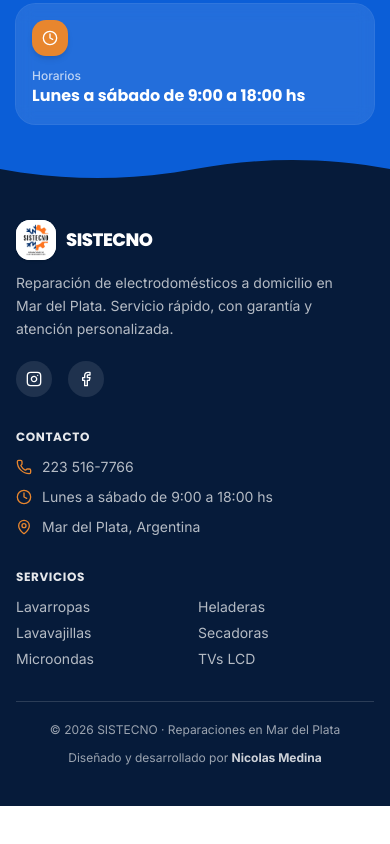
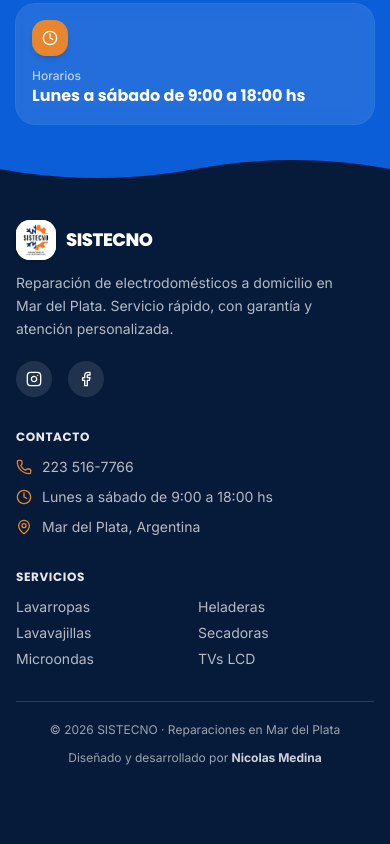
Before and after one commit to Nicola671/Cliente-1-sistecno-landing, a Next.js app: page / in a window 390 px wide. Shown: the part 3637-4481 px from the top of the page. Before the commit the page ends 4443 px from the top, so only its background shows below. Built offline with nearby package versions, Linux system fonts and the light colour scheme.

Commit message:
Increase footer bottom padding to prevent WhatsApp button overlap

```diff
--- a/components/site-footer.tsx
+++ b/components/site-footer.tsx
@@ -4,7 +4,7 @@ import { PHONE_DISPLAY, PHONE_HREF, HOURS, INSTAGRAM_URL, FACEBOOK_URL } from '@
 export function SiteFooter() {
   return (
     <footer className="bg-[#061B3A] text-white">
-      <div className="mx-auto max-w-6xl px-4 py-10 sm:py-14 md:px-6">
+      <div className="mx-auto max-w-6xl px-4 pb-28 pt-10 sm:pb-14 sm:pt-14 md:px-6">
         <div className="grid gap-8 sm:gap-10 md:grid-cols-3">
           {/* Brand */}
           <div>
```
